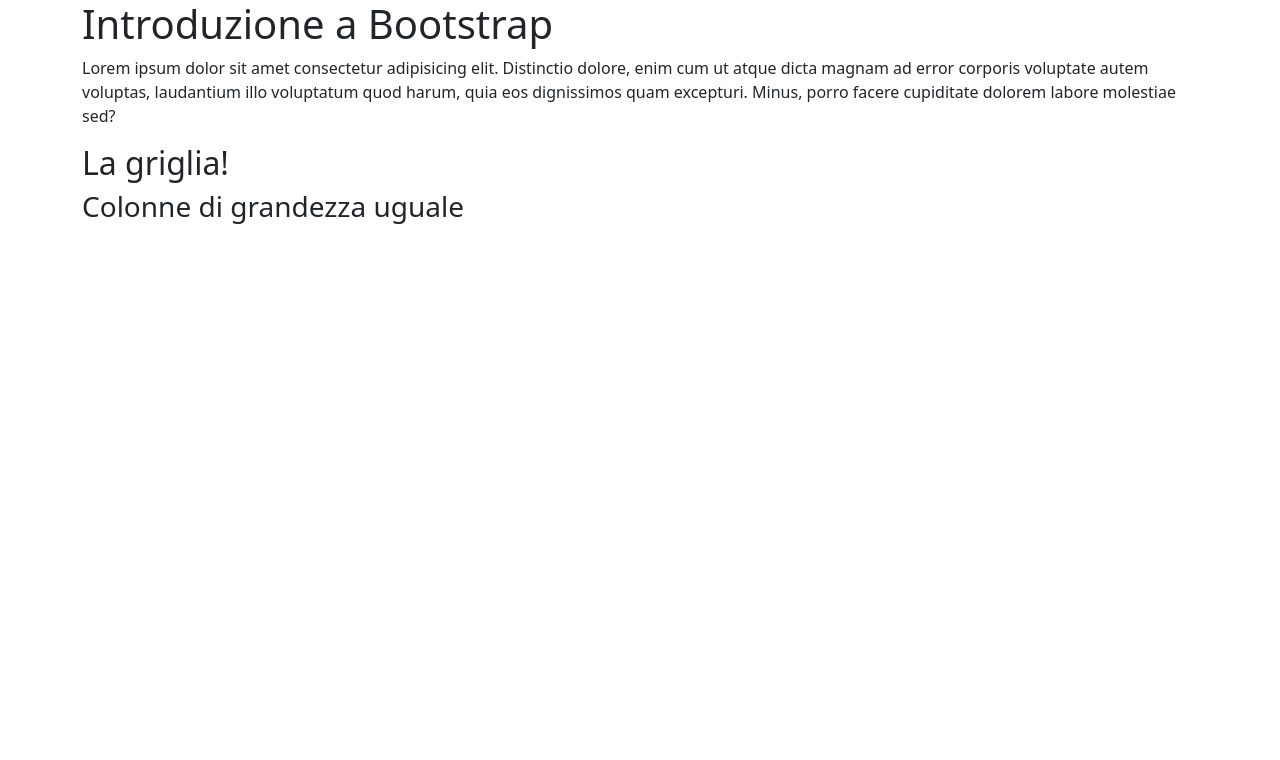
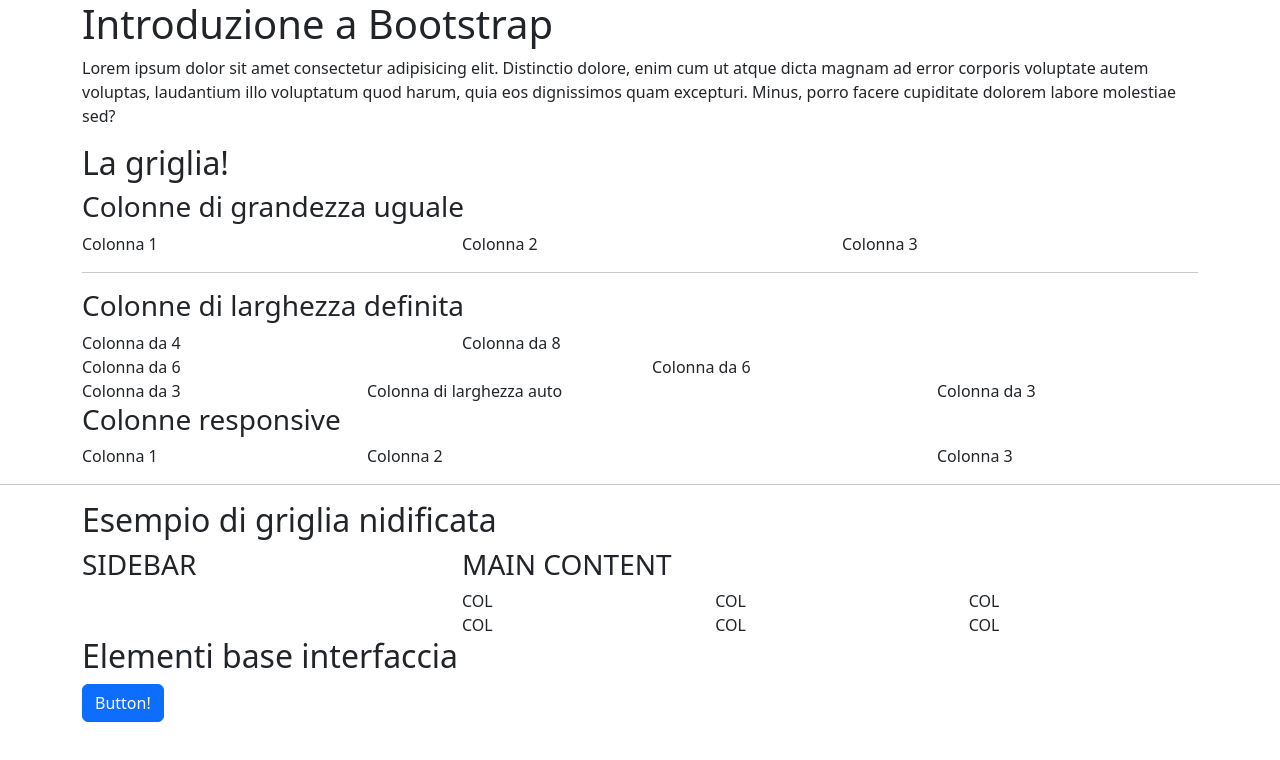
Before and after one commit to faboola/TPW1223, a plain HTML site: page bootstrap-intro/index.html in a window 1280 px wide. Drawn offline with nearby package versions, Linux system fonts and the light colour scheme.

Commit message:
bootstrap intro

```diff
--- a/bootstrap-intro/index.html
+++ b/bootstrap-intro/index.html
@@ -21,9 +21,77 @@
 
             <h3>Colonne di grandezza uguale</h3>
 
-            <div class="row"></div>
+            <div class="row">
+                <div class="col">Colonna 1</div>
+                <div class="col">Colonna 2</div>
+                <div class="col">Colonna 3</div>
+            </div>
+
+            <hr>
+
+            <h3>Colonne di larghezza definita</h3>
+
+            <div class="row">
+                <div class="col-4">Colonna da 4</div>
+                <div class="col-8">Colonna da 8</div>
+                <div class="col-6">Colonna da 6</div>
+                <div class="col-6">Colonna da 6</div>
+            </div>
+
+            <div class="row">
+                <div class="col-3">Colonna da 3</div>
+                <div class="col">Colonna di larghezza auto</div>
+                <div class="col-3">Colonna da 3</div>
+            </div>
+
+            <h3>Colonne responsive</h3>
+
+            <div class="row">
+
+                <!-- Potrei scrivere col-12 col-lg-3 etc ma il col-12 viene inserito di default.
+                Bootstrap considera 100% tutte le colonne al di sotto del primo breakpoint dichiarato
+                 -->
+
+                <div class="col-md-2 col-lg-3">Colonna 1</div>
+                <div class="col-md-8 col-lg-6">Colonna 2</div>
+                <div class="col-md-2 col-lg-3">Colonna 3</div>
+
+            </div>
+
 
     </div>
+
+    <hr>
+
+    <div class="container">
+        <h2>Esempio di griglia nidificata</h2>
+
+        <div class="row">
+            <div class="col-lg-4"><h3>SIDEBAR</h3></div>
+            <div class="col-lg-8">
+
+                <h3>MAIN CONTENT</h3>
+
+                <div class="row">
+                    <div class="col-lg-4">COL</div>
+                    <div class="col-lg-4">COL</div>
+                    <div class="col-lg-4">COL</div>
+                    <div class="col-lg-4">COL</div>
+                    <div class="col-lg-4">COL</div>
+                    <div class="col-lg-4">COL</div>
+                </div>
+
+            </div>
+        </div>
+    </div>
+
+    <div class="container">
+        <h2>Elementi base interfaccia</h2>
+
+        <a href="" class="btn btn-primary">Button!</a>
+
+    </div>
+
 
 
 
```
